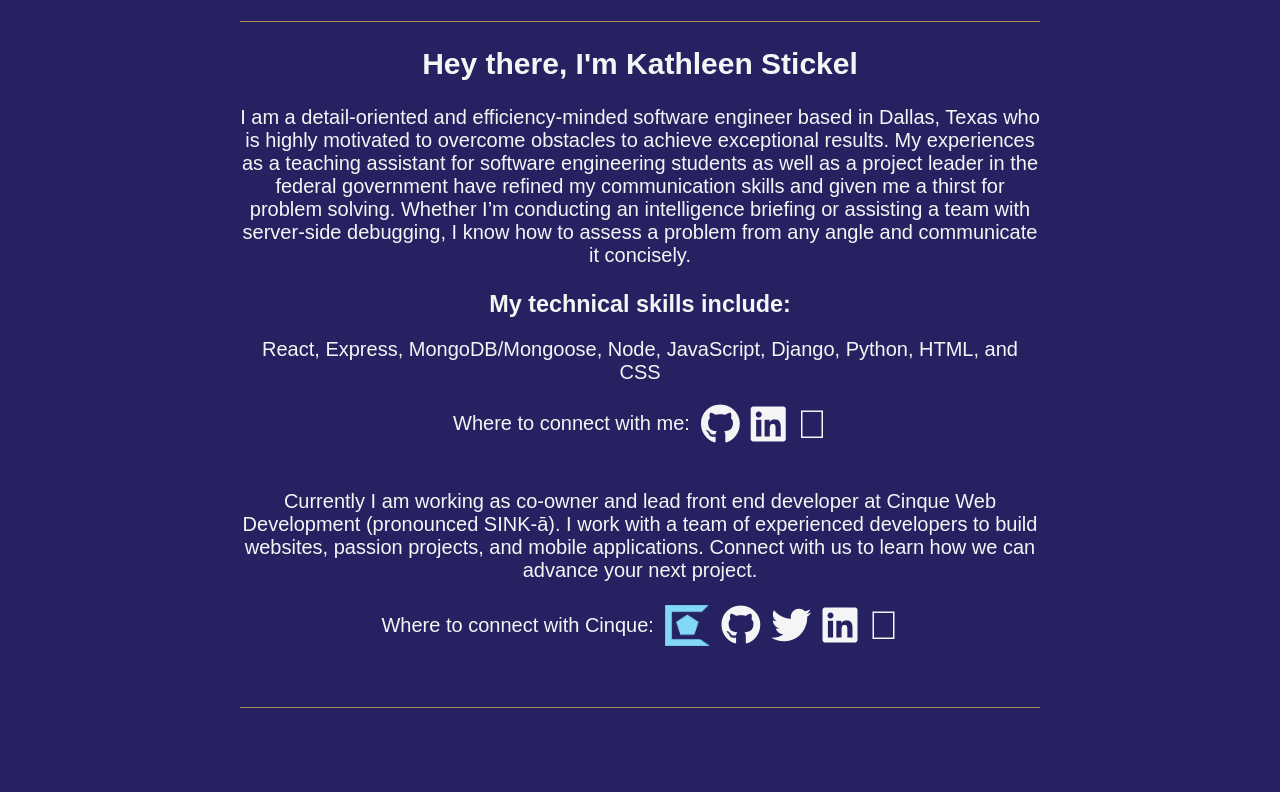
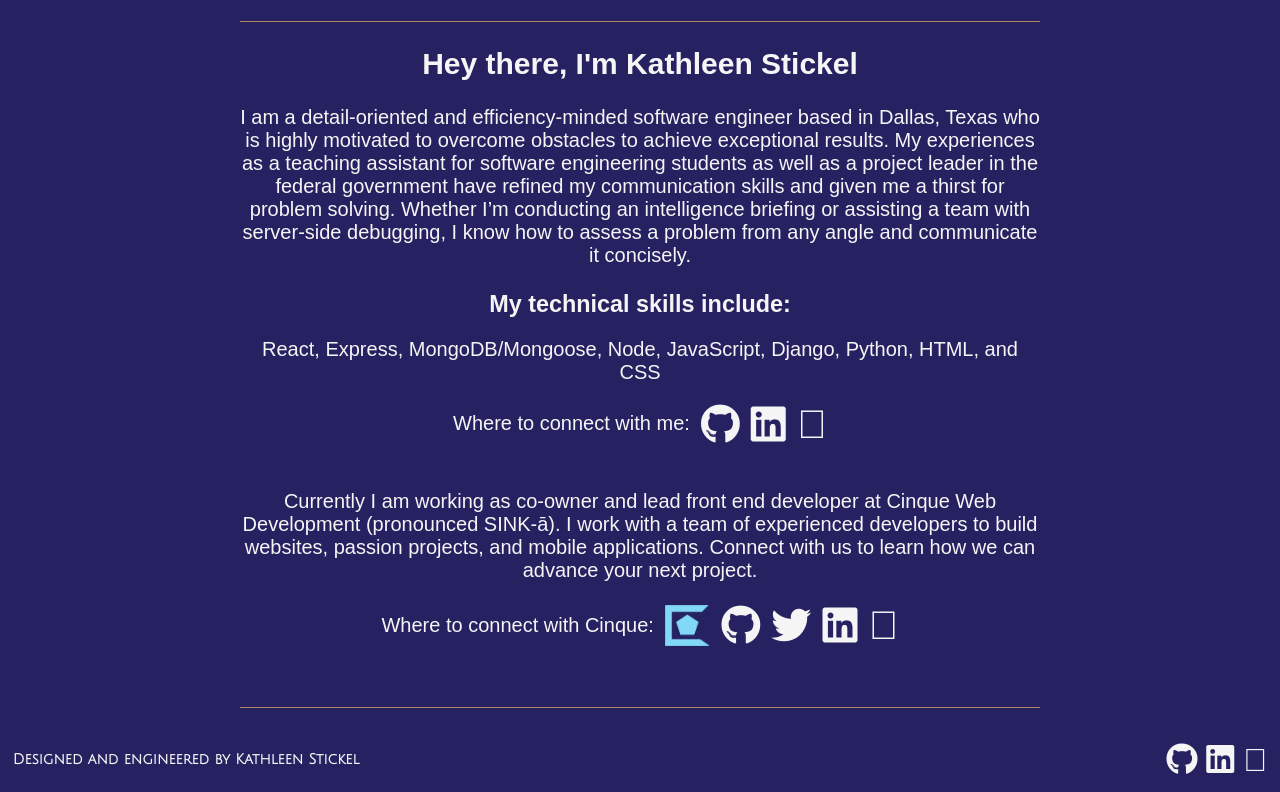
Before and after one commit to kstick9210/portfolio, a React (Create React App) app: page /about in a window 1280 px wide. Shown: the part 494-1286 px from the top of the page. Before the commit the page ends 1237 px from the top, so only its background shows below. Built offline with nearby package versions, Linux system fonts and the light colour scheme; some icons are missing; the HTML template or start-up script is replaced by a standard one; a web font is replaced by a local one.

Commit message:
create footer

```diff
--- a/src/App.js
+++ b/src/App.js
@@ -5,8 +5,8 @@ import {Route, Switch} from "react-router-dom";
 import Header from './components/Header/Header';
 import Links from "./components/Links/Links";
 import About from "./pages/About/About";
-import Projects from './components/Projects/Projects';
-import Skills from './components/Skills/Skills';
+import Projects from "./components/Projects/Projects";
+import Footer from "./components/Footer/Footer";
 
 function App() {
   return (
@@ -28,6 +28,7 @@ function App() {
         }></Route>
 
       </Switch>
+      <Footer />
     </main>
   );
 }
--- /dev/null
+++ b/src/components/Footer/Footer.css
@@ -0,0 +1,19 @@
+.Footer {
+    color: whitesmoke;
+    width: 98vw;
+    padding-bottom: 15px;
+    display: flex;
+    flex-direction: column;
+    align-items: center;
+}
+
+.Footer h1 {
+    font-size: 0.9rem;
+}
+
+@media only screen and (min-width: 768px) {
+    .Footer {
+        flex-direction: row;
+        justify-content: space-between;
+    }
+}
--- /dev/null
+++ b/src/components/Footer/Footer.jsx
@@ -0,0 +1,21 @@
+import React from "react";
+import "./Footer.css";
+
+export default function Footer() {
+    return (
+        <div className="Footer">
+            <h1>Designed and engineered by Kathleen Stickel</h1>
+            <div className="footer-icons">
+                <a href="https://github.com/kstick9210" target="_blank" rel="noopener noreferrer">
+                    <i className="social fab fa-github fa-2x" alt="GitHub"></i>
+                </a>&nbsp;&nbsp;
+                <a href="https://www.linkedin.com/in/kathleen-stickel/" target="_blank" rel="noopener noreferrer">
+                    <i className="social fab fa-linkedin fa-2x" alt="LinkedIn"></i>
+                </a>&nbsp;&nbsp;
+                <a href="mailto:kath.stick@gmail.com">
+                    <i className="social fal fa-at fa-2x"></i>
+                </a>
+            </div>
+        </div>
+    )
+}
```
